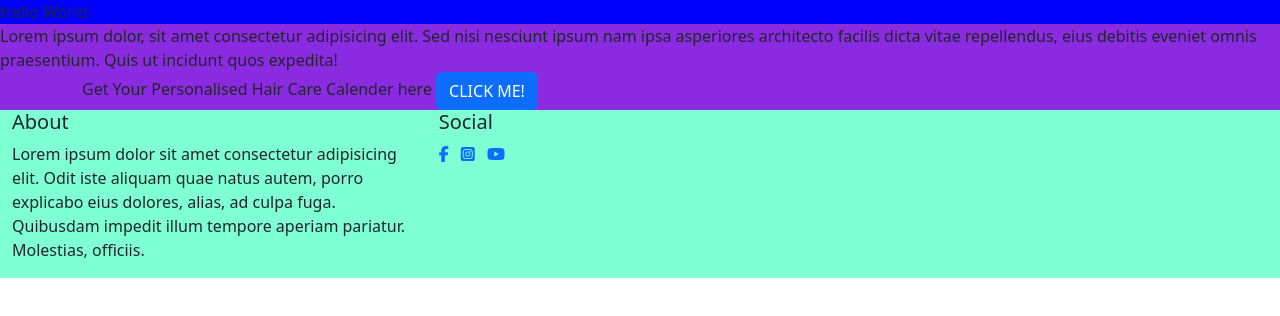
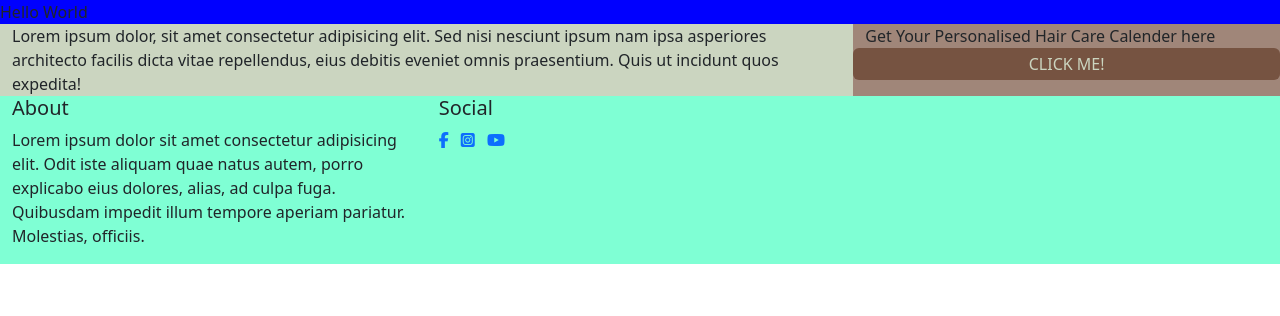
Before and after one commit to Diana-is-Coding/Hair-with-Dioora, a plain HTML site: page index.html in a window 1280 px wide. Drawn offline with nearby package versions, Linux system fonts and the light colour scheme.

Commit message:
Parcially styled modal and main section

```diff
--- a/assets/css/style.css
+++ b/assets/css/style.css
@@ -2,13 +2,23 @@ header {
     background-color: blue;
 }
 
-section {
-    background-color: blueviolet;
+.bg-color-main {
+    background-color: #cbd5c0;
 }
 
-.modal {
-    background-color: bisque;
+.bg-color-right {
+    background-color: #a08679;
 }
+
+/* buttons */
+.btn-primary {
+    background-color: #765341;
+    color: #cbd5c0;
+    border: none;
+    padding: 4px;
+}
+
+
 
 /* The Modal (background) */
 
@@ -38,7 +48,7 @@ background-color: rgba(0,0,0,0.4);
 /* The Close Button */
 
 .close {
- color: #aaa;
+ color: #5b3e31;
  float: right;
  font-size: 28px;
  font-weight: bold;
@@ -46,7 +56,7 @@ background-color: rgba(0,0,0,0.4);
 
 .close:hover,
 .close:focus {
- color: black;
+  color: #765341;
   text-decoration: none;
   cursor: pointer;
 }
--- a/index.html
+++ b/index.html
@@ -18,7 +18,7 @@
     <header>Hello World</header>
     <section class="container-fluid">
         <div class="row">
-            <div class="col-md-4 bg-color-personal-info section-column"></div>
+            <div class="col-8 bg-color-main section-column">
                 Lorem ipsum dolor, sit amet consectetur adipisicing elit. Sed nisi nesciunt ipsum nam ipsa asperiores
                 architecto facilis dicta vitae repellendus, eius debitis eveniet omnis praesentium. Quis ut incidunt quos
                 expedita!
@@ -26,16 +26,22 @@
 
             <!-- Mailing List Sign up -->
 
-        <div class="container">
+            <div class="col-4 bg-color-right">
                 Get Your Personalised Hair Care Calender here
-            <!-- Button trigger modal -->
-            <button type="button" class="btn btn-primary" data-bs-toggle="modal" data-bs-target="#mailing-list">CLICK ME!</button>
+                <!-- Button trigger calender modal -->
+                <div class="row">
+                <button type="button" class="btn btn-primary modal-btn" data-bs-toggle="modal" data-bs-target="#mailing-list">CLICK
+                    ME!</button>
                 </div>
+            </div>
+
+            <!-- Modal for calender -->
             <div class="modal" id="mailing-list" tabindex="-1">
                 <div class="modal-dialog">
                     <div class="modal-content">
                         <div class="modal-header">
-                        <h5 class="modal-title">Join our mailing list and recieve a free virtual consultation and be sent yuour personalised calender</h5>
+                            <h5 class="modal-title">Join our mailing list and recieve a free virtual consultation and be
+                                sent your personalised calender</h5>
                             <button type="button" class="btn-close" data-bs-dismiss="modal" aria-label="Close"></button>
                         </div>
                         <div class="modal-body">
```
Lines whose indentation alone changed are shown as unchanged.
